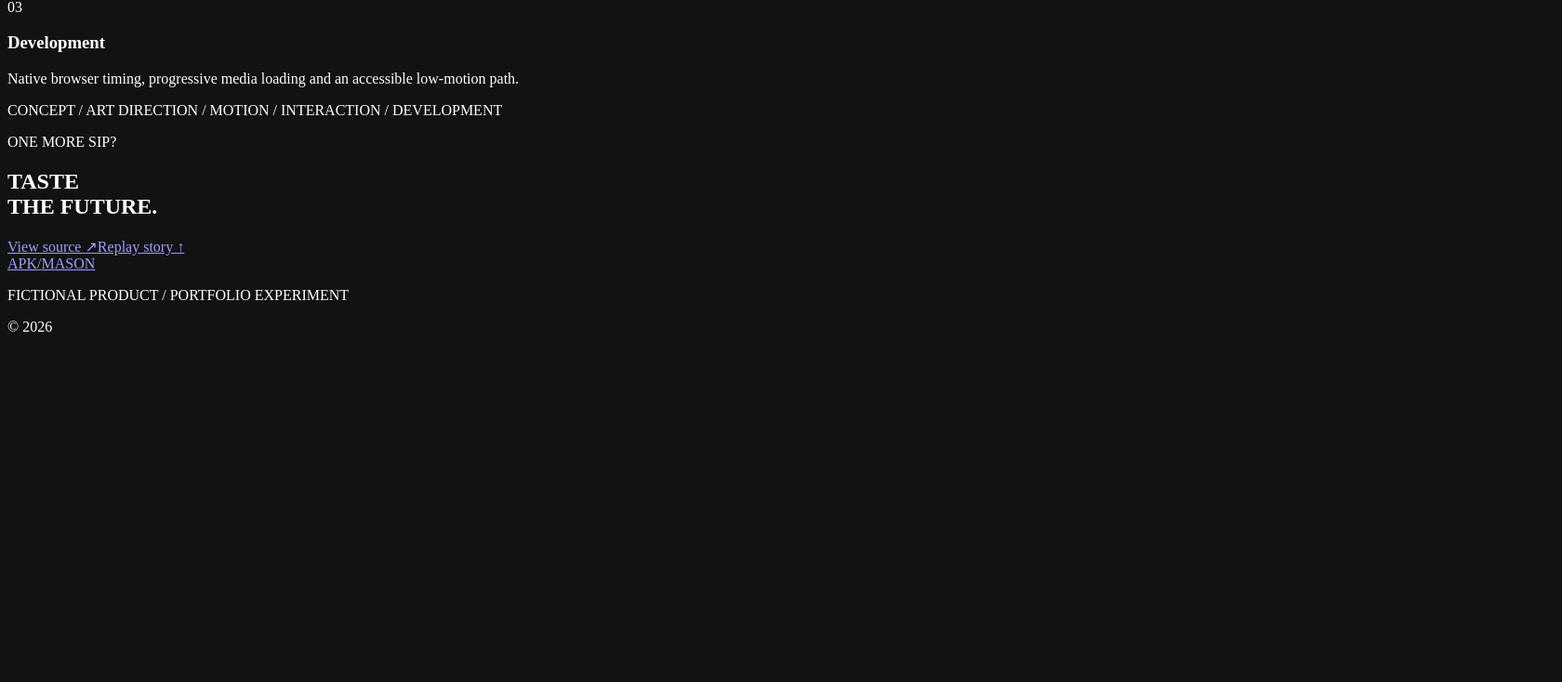
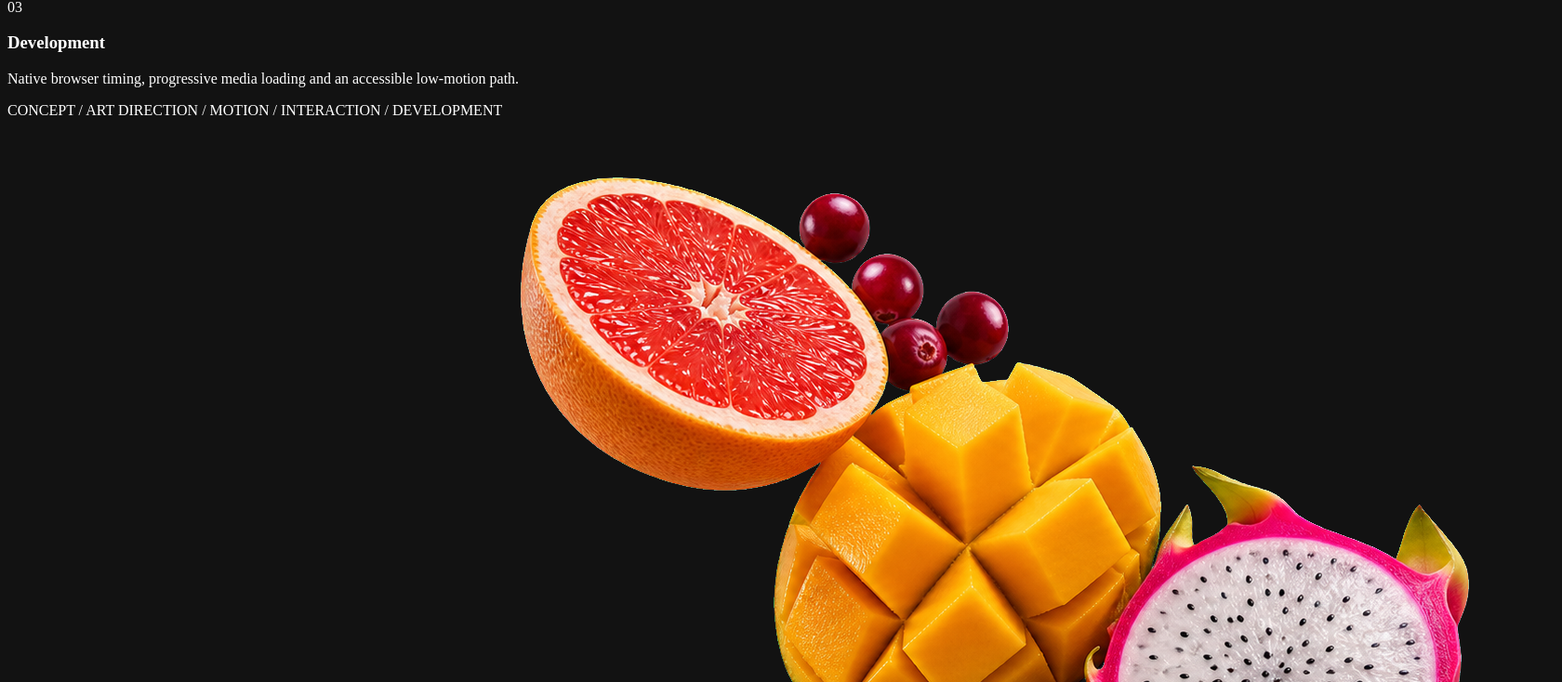
Before and after one commit to apkmasondev/fruit, a React (Vite) app: page / in a window 1280 px wide. Shown: the part 1534-2268 px from the top of the page at 93% size, 1680 px wide, since content can reach past the window. Before the commit the page ends 1911 px from the top, so only its background shows below. Built offline with nearby package versions, Linux system fonts and the light colour scheme; the HTML template or start-up script is replaced by a standard one.

Commit message:
feat: add fruit orbit to closing scene

```diff
--- a/src/App.tsx
+++ b/src/App.tsx
@@ -2,6 +2,7 @@ import { useEffect, useRef, useState } from 'react'
 
 const VIDEO_ONE = `${import.meta.env.BASE_URL}video/01-hand-energy-reveal-gop1.mp4`
 const VIDEO_TWO = `${import.meta.env.BASE_URL}video/02-apkmason-beauty-shot-gop1.mp4`
+const FRUIT_ORBIT = `${import.meta.env.BASE_URL}fruit-orbit.png`
 
 type Beat = {
   eyebrow: string
@@ -133,7 +134,7 @@ function App() {
           APK<span>/</span>MASON
         </a>
         <p>SPEC PRODUCT / 2026</p>
-        <p className="header-location">52.23° N / 21.01° E</p>
+        <p className="header-location">MOTION / INTERACTION</p>
       </header>
 
       <main>
@@ -261,6 +262,15 @@ function App() {
         </section>
 
         <section className="closing" aria-labelledby="closing-title">
+          <img
+            className="closing-fruit-orbit"
+            src={FRUIT_ORBIT}
+            alt=""
+            loading="lazy"
+            decoding="async"
+            fetchPriority="low"
+            aria-hidden="true"
+          />
           <p>ONE MORE SIP?</p>
           <h2 id="closing-title">TASTE<br />THE <span>FUTURE.</span></h2>
           <div className="closing-links">
--- a/src/styles.css
+++ b/src/styles.css
@@ -670,6 +670,7 @@ a {
 
 .closing::after {
   position: absolute;
+  z-index: 0;
   right: -8vw;
   bottom: -22vw;
   width: 56vw;
@@ -680,7 +681,28 @@ a {
   pointer-events: none;
 }
 
+.closing-fruit-orbit {
+  position: absolute;
+  z-index: 1;
+  right: -8vw;
+  bottom: -7vh;
+  width: min(88vw, 1450px);
+  height: auto;
+  pointer-events: none;
+  user-select: none;
+  filter: drop-shadow(0 28px 38px rgba(72, 17, 0, 0.22));
+  transform: rotate(-4deg);
+  transform-origin: 66% 68%;
+  animation: fruit-orbit 7s ease-in-out infinite alternate;
+}
+
+@keyframes fruit-orbit {
+  to { transform: translate3d(0, -16px, 0) rotate(-2deg); }
+}
+
 .closing > p {
+  position: relative;
+  z-index: 3;
   margin: 0;
   font-size: 0.62rem;
   font-weight: 800;
@@ -689,7 +711,7 @@ a {
 
 .closing h2 {
   position: relative;
-  z-index: 1;
+  z-index: 3;
   margin-top: clamp(3rem, 5vw, 5rem);
   font-size: clamp(5.7rem, 16vw, 16rem);
   line-height: 0.74;
@@ -702,7 +724,7 @@ a {
 
 .closing-links {
   position: relative;
-  z-index: 2;
+  z-index: 4;
   display: flex;
   justify-content: space-between;
   margin-top: clamp(4rem, 8vw, 8rem);
@@ -929,6 +951,13 @@ noscript {
     font-size: clamp(5rem, 23vw, 8rem);
   }
 
+  .closing-fruit-orbit {
+    right: -48vw;
+    bottom: 16vh;
+    width: 155vw;
+    opacity: 0.96;
+  }
+
   .closing-links {
     flex-direction: column;
   }
```
Also changed, not shown: public/fruit-orbit.png (added).
